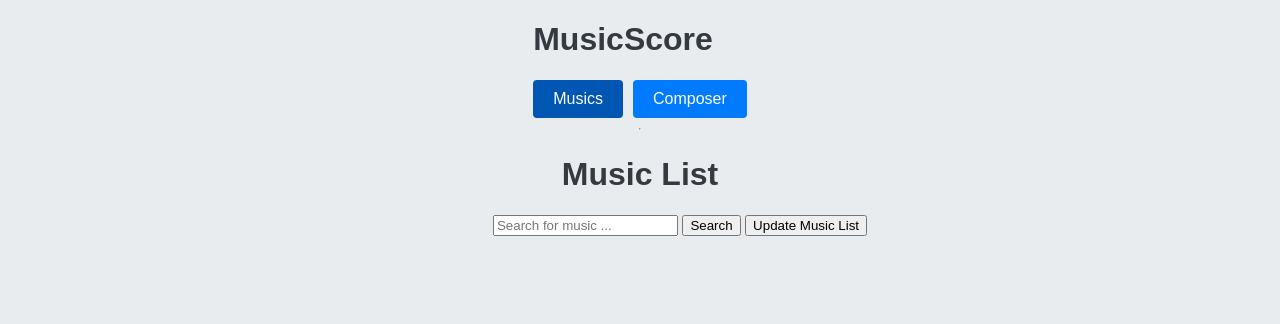
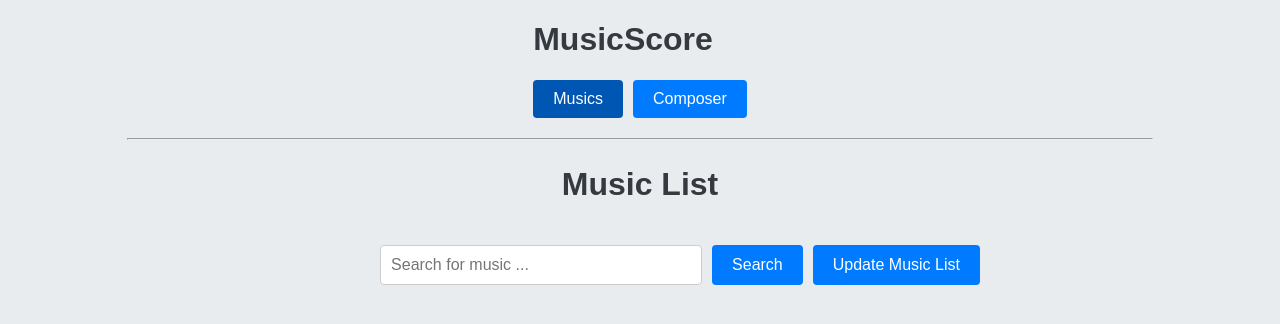
Before and after one commit to monteiroo21/BD, a Flask app: template projeto/project_code/code/bd-project/templates/index.html in a window 1280 px wide. Shown: the top 324 px of the page. Run offline with Flask 3, Linux system fonts and the light colour scheme; the template is opened without the code that fills it, so the values that code supplies are empty; some libraries are stand-ins or nearby versions.

Commit message:
styles back ahahaha

```diff
--- a/projeto/project_code/code/bd-project/templates/index.html
+++ b/projeto/project_code/code/bd-project/templates/index.html
@@ -122,6 +88,46 @@
             color: #555;
         }
 
+        #search-music,
+        #search-composer {
+            margin: 20px 0;
+            display: flex;
+            gap: 10px;
+        }
+
+        #search-music input,
+        #search-composer input {
+            padding: 10px;
+            font-size: 16px;
+            border: 1px solid #ccc;
+            border-radius: 4px;
+            width: 300px;
+            transition: border-color 0.3s ease;
+        }
+
+        #search-music input:focus,
+        #search-composer input:focus {
+            border-color: #007bff;
+            outline: none;
+        }
+
+        #search-music button,
+        #search-composer button {
+            padding: 10px 20px;
+            font-size: 16px;
+            color: #fff;
+            background-color: #007bff;
+            border: none;
+            border-radius: 4px;
+            cursor: pointer;
+            transition: background-color 0.3s ease;
+        }
+
+        #search-music button:hover,
+        #search-composer button:hover {
+            background-color: #0056b3;
+        }
+
         button.update-btn {
             margin-top: 20px;
             padding: 10px 20px;
@@ -150,19 +156,22 @@
     </div>
 
     <div id="content-container">
-        <hr style="margin-top: 10px; margin-bottom: 5px;">
+        <hr style="margin-top: 20px; margin-bottom: 5px; width: 80%;">
         <h1 id="list-title">Music List</h1>
 
-        <form id="search-music" hx-get="/music-search" hx-target="#music-container" hx-trigger="submit" style="margin-left: 80px;">
+        <form id="search-music" hx-get="/music-search" hx-target="#music-container" hx-trigger="submit"
+            style="margin-left: 80px;">
             <input type="text" name="query" placeholder="Search for music ...">
             <button type="submit">Search</button>
             <button hx-get="/music-list" hx-target="#music-container" hx-swap="innerHTML">Update Music List</button>
         </form>
 
-        <form id="search-composer" style="display: none;" hx-get="/composer-search" hx-target="#composer-container" hx-trigger="submit" style="margin-left: 80px;">
+        <form id="search-composer" style="display: none;" hx-get="/composer-search" hx-target="#composer-container"
+            hx-trigger="submit" style="margin-left: 80px;">
             <input type="text" name="query" placeholder="Search for composer ...">
             <button type="submit">Search</button>
-            <button hx-get="/composer-list" hx-target="#composer-container" hx-swap="innerHTML">Update Music List</button>
+            <button hx-get="/composer-list" hx-target="#composer-container" hx-swap="innerHTML">Update Music
+                List</button>
         </form>
 
         <div id="music-container" hx-get="/music-list" hx-trigger="load">
```
Also changed, not shown: other parts of projeto/project_code/code/bd-project/templates/index.html (+2 -36 lines).
